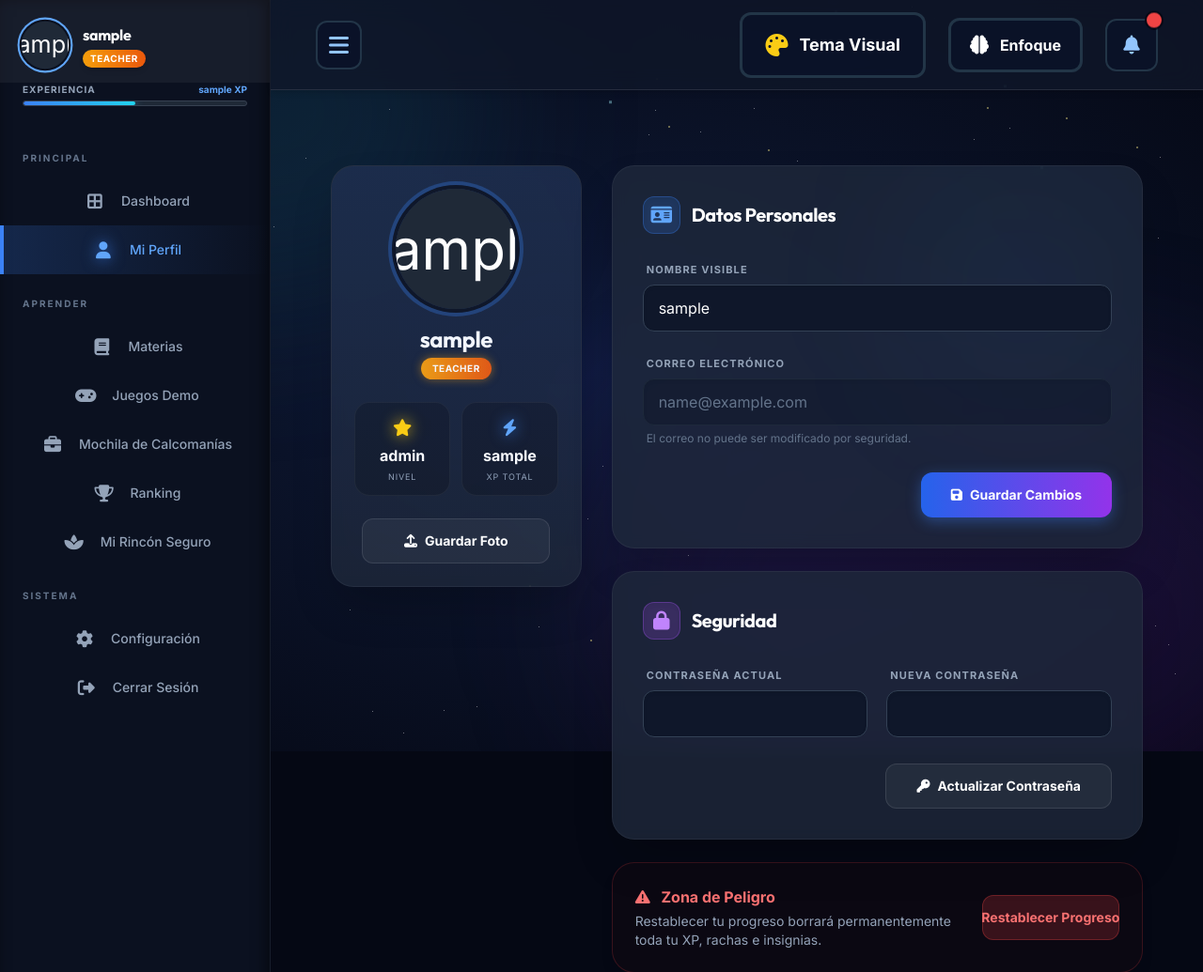
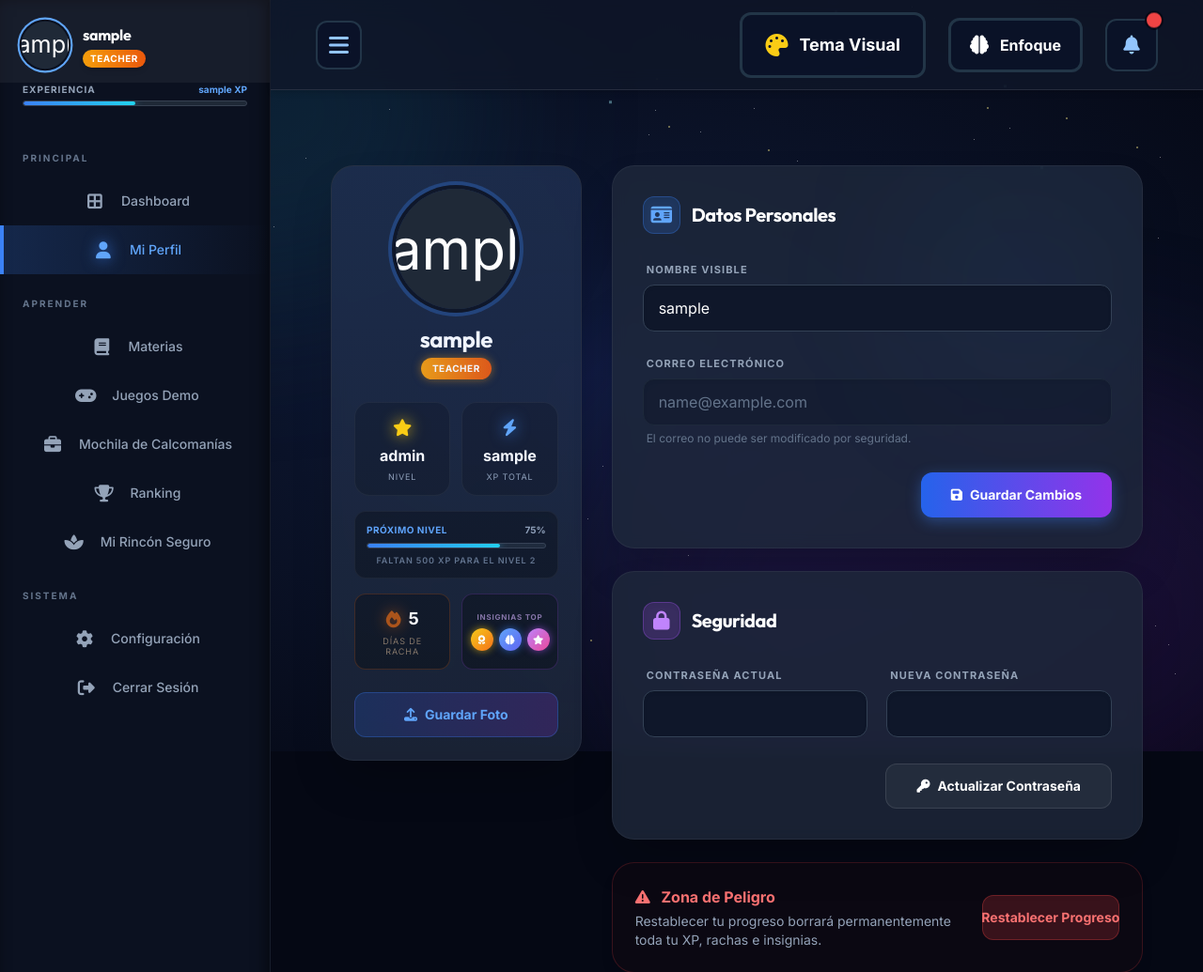
Before and after one commit to jmenoscal1984-afk/PR_X, a PHP site: page /pages/profile.php in a window 1280 px wide. Shown: the top 1035 px of the page at 94% size. Run offline with PHP 8.4, Linux system fonts and the light colour scheme; the visitor is signed in with stand-in values (Sample User, id 1); some libraries are stand-ins or nearby versions.

Commit message:
UI de perfil mejorada y backend para subir avatares

```diff
--- a/pages/profile.php
+++ b/pages/profile.php
@@ -47,15 +47,46 @@ require_once '../includes/tailwind_header.php';
 
     <!-- Columna Izquierda: Identidad y Subida (1/3) -->
     <div class="lg:col-span-1 space-y-6">
-      <form action="update_profile.php" method="POST" enctype="multipart/form-data"
+      <form @submit.prevent="uploadAvatar" enctype="multipart/form-data"
             x-data="{
               photoPreview: '<?= htmlspecialchars($userAvatar) ?>',
+              isUploading: false,
               fileChosen(event) {
                 const file = event.target.files[0];
                 if (file) {
                   const reader = new FileReader();
                   reader.onload = (e) => { this.photoPreview = e.target.result; };
                   reader.readAsDataURL(file);
+                }
+              },
+              async uploadAvatar(event) {
+                const fileInput = event.target.querySelector('input[type=file]');
+                if (!fileInput.files.length) {
+                    alert('Selecciona una imagen primero.');
+                    return;
+                }
+
+                this.isUploading = true;
+                const formData = new FormData();
+                formData.append('avatar_file', fileInput.files[0]);
+
+                try {
+                    const response = await fetch('procesar_avatar.php', {
+                        method: 'POST',
+                        body: formData
+                    });
+                    const data = await response.json();
+
+                    if (data.success) {
+                        alert('¡Avatar actualizado con éxito!');
+                        window.location.reload();
+                    } else {
+                        alert('Error: ' + data.error);
+                    }
+                } catch (error) {
+                    alert('Error de conexión al servidor.');
+                } finally {
+                    this.isUploading = false;
                 }
               }
             }"
@@ -66,10 +97,10 @@ require_once '../includes/tailwind_header.php';
 
         <!-- Avatar Upload -->
         <div class="relative group cursor-pointer w-32 h-32 mb-4 rounded-full overflow-hidden ring-4 ring-blue-500/30 ring-offset-4 ring-offset-[#0F172A] transition-all hover:ring-blue-400">
-          <template x-if="photoPreview.startsWith('http') || photoPreview.startsWith('data:')">
+          <template x-if="photoPreview.startsWith('http') || photoPreview.startsWith('data:') || photoPreview.includes('/')">
             <img :src="photoPreview" alt="Avatar" class="w-full h-full object-cover">
           </template>
-          <template x-if="!photoPreview.startsWith('http') && !photoPreview.startsWith('data:')">
+          <template x-if="!photoPreview.startsWith('http') && !photoPreview.startsWith('data:') && !photoPreview.includes('/')">
              <div class="w-full h-full flex items-center justify-center text-6xl bg-gray-800" x-text="photoPreview"></div>
           </template>
 
@@ -89,7 +120,7 @@ require_once '../includes/tailwind_header.php';
         </span>
 
         <!-- Stats Grid -->
-        <div class="grid grid-cols-2 gap-3 w-full mb-6">
+        <div class="grid grid-cols-2 gap-3 w-full mb-4">
           <!-- Nivel -->
           <div class="bg-black/20 border border-white/5 rounded-2xl p-3 flex flex-col items-center">
             <i class="fas fa-star text-yellow-400 text-lg drop-shadow-[0_0_8px_rgba(250,204,21,0.8)] mb-1"></i>
@@ -104,8 +135,44 @@ require_once '../includes/tailwind_header.php';
           </div>
         </div>
 
-        <button type="submit" class="w-full max-w-[200px] py-2.5 rounded-xl bg-white/5 border border-white/10 text-white text-sm font-bold hover:bg-white/10 hover:border-blue-400 transition-all flex items-center justify-center gap-2 mx-auto">
-          <i class="fas fa-upload"></i> Guardar Foto
+        <!-- Nuevos Elementos Gamificados -->
+        <!-- Barra de Progreso de Nivel -->
+        <div class="w-full bg-black/30 rounded-xl p-3 border border-white/5 mb-4 text-left shadow-inner">
+          <div class="flex justify-between items-center mb-1.5">
+            <span class="text-[10px] text-blue-400 font-bold uppercase tracking-wider">Próximo Nivel</span>
+            <span class="text-[10px] text-slate-400 font-bold">75%</span>
+          </div>
+          <div class="w-full bg-gray-800 rounded-full h-1.5 overflow-hidden border border-gray-700">
+            <div class="bg-gradient-to-r from-blue-500 to-cyan-400 h-full rounded-full shadow-[0_0_10px_rgba(56,189,248,0.8)]" style="width: 75%;"></div>
+          </div>
+          <p class="text-[9px] text-slate-500 mt-1.5 text-center uppercase tracking-widest font-semibold">Faltan 500 XP para el Nivel 2</p>
+        </div>
+
+        <!-- Racha y Medallas -->
+        <div class="grid grid-cols-2 gap-3 w-full mb-6">
+          <!-- Racha de Estudio -->
+          <div class="bg-black/30 border border-orange-500/20 rounded-xl p-3 flex flex-col items-center justify-center shadow-inner group cursor-default">
+            <div class="flex items-center gap-2">
+              <i class="fas fa-fire text-orange-500 text-lg drop-shadow-[0_0_8px_rgba(249,115,22,0.8)] group-hover:scale-110 transition-transform animate-pulse"></i>
+              <span class="text-white font-bold text-lg">5</span>
+            </div>
+            <span class="text-[9px] text-orange-200/50 uppercase tracking-widest mt-1 text-center leading-tight">Días de<br>Racha</span>
+          </div>
+          <!-- Insignias Destacadas -->
+          <div class="bg-black/30 border border-purple-500/20 rounded-xl p-3 flex flex-col items-center justify-center shadow-inner cursor-default">
+            <span class="text-[8px] text-purple-300/60 uppercase tracking-widest mb-1.5 font-bold">Insignias Top</span>
+            <div class="flex gap-1.5">
+              <div class="w-6 h-6 rounded-full bg-gradient-to-br from-yellow-400 to-orange-500 flex items-center justify-center shadow-[0_0_8px_rgba(250,204,21,0.6)] hover:scale-110 transition-transform"><i class="fas fa-award text-[10px] text-white"></i></div>
+              <div class="w-6 h-6 rounded-full bg-gradient-to-br from-blue-400 to-indigo-500 flex items-center justify-center shadow-[0_0_8px_rgba(59,130,246,0.6)] hover:scale-110 transition-transform"><i class="fas fa-brain text-[10px] text-white"></i></div>
+              <div class="w-6 h-6 rounded-full bg-gradient-to-br from-purple-400 to-pink-500 flex items-center justify-center shadow-[0_0_8px_rgba(168,85,247,0.6)] hover:scale-110 transition-transform"><i class="fas fa-star text-[10px] text-white"></i></div>
+            </div>
+          </div>
+        </div>
+
+        <button type="submit" :disabled="isUploading" class="w-full py-3 rounded-xl bg-gradient-to-r from-blue-600/20 to-purple-600/20 border border-blue-500/30 text-blue-400 text-sm font-bold hover:bg-blue-600 hover:text-white hover:border-blue-400 transition-all flex items-center justify-center gap-2 mx-auto disabled:opacity-50">
+          <i class="fas fa-upload" x-show="!isUploading"></i>
+          <i class="fas fa-spinner fa-spin" x-show="isUploading" style="display: none;"></i>
+          <span x-text="isUploading ? 'Subiendo...' : 'Guardar Foto'"></span>
         </button>
       </form>
     </div>
```
Also changed, not shown: pages/procesar_avatar.php (added, +72 -0 lines).
